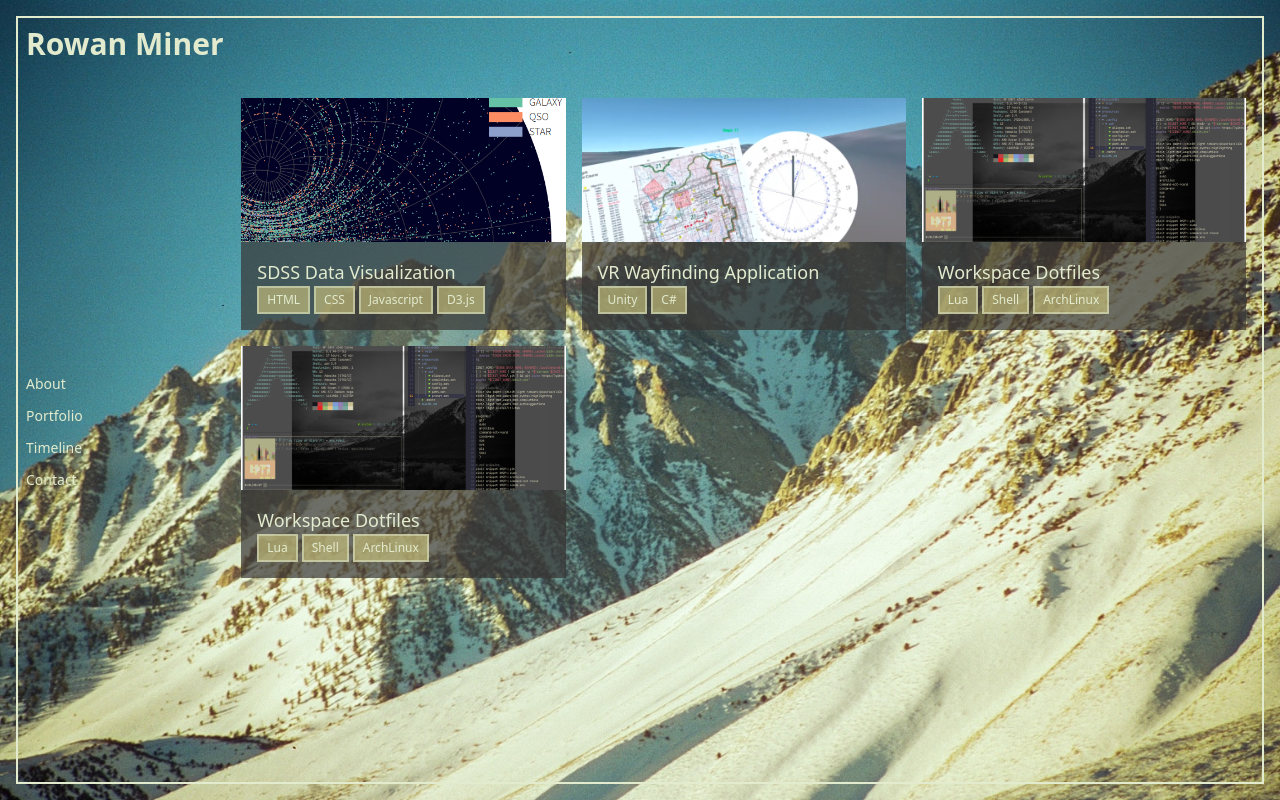
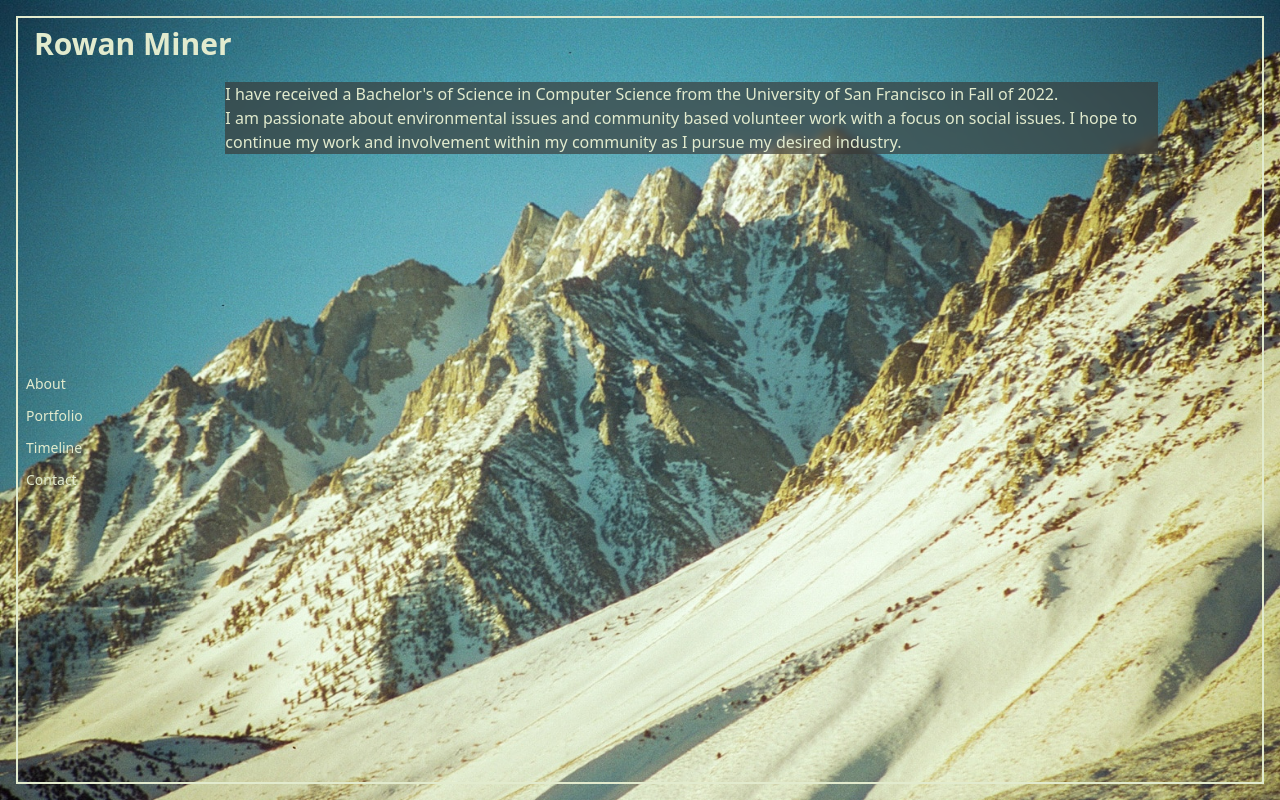
Before and after one commit to donaldminer/donaldminer.github.io, a React (Vite) app: page / in a window 1280 px wide. Both pictures are taken after a click on the item "About". Built offline with nearby package versions, Linux system fonts and the light colour scheme.

Commit message:
Working on Pane state management

```diff
--- a/src/components/About.jsx
+++ b/src/components/About.jsx
@@ -1,13 +1,11 @@
 export default function About() {
   return (
-    <section className="center absolute w-[50vw] translate-x-36 bg-black opacity-60">
-      <div className="center z-20 text-pretty p-4 opacity-100">
-        I have received a Bachelor&apos;s of Science in Computer Science from
-        the University of San Francisco in Fall of 2022.
-        <br />I am passionate about environmental issues and community based
-        volunteer work with a focus on social issues. I hope to continue my work
-        and involvement within my community as I pursue my desired industry.
-      </div>
-    </section>
+    <div className="text-pretty">
+      I have received a Bachelor&apos;s of Science in Computer Science from the
+      University of San Francisco in Fall of 2022.
+      <br />I am passionate about environmental issues and community based
+      volunteer work with a focus on social issues. I hope to continue my work
+      and involvement within my community as I pursue my desired industry.
+    </div>
   );
 }
--- a/src/components/Home.jsx
+++ b/src/components/Home.jsx
@@ -13,15 +13,11 @@ export default function Home() {
         <div className="grid h-full w-full grid-flow-col grid-cols-12 grid-rows-12 self-center border-2 border-white text-white">
           <div
             id="Heading"
-            className="col-span-12 text-nowrap p-2 text-3xl font-semibold"
+            className="col-span-12 text-nowrap px-4 py-2 text-3xl font-semibold"
           >
             Rowan Miner
           </div>
           <NavList />
-          {/* <Portfolio /> */}
-          {/*<Contact />
-        <Footer />
-        <Timeline /> */}
         </div>
       </div>
     </div>
--- a/src/components/NavList.jsx
+++ b/src/components/NavList.jsx
@@ -1,22 +1,40 @@
 import { About, Portfolio, Timeline, Contact } from "./index.js";
+import { useState } from "react";
 
 export default function NavList() {
+  const [activePanes, setActivePanes] = useState([]);
+
   const items = [
-    { id: 1, text: "About", pane: About },
-    { id: 2, text: "Portfolio", pane: Portfolio },
-    { id: 3, text: "Timeline", pane: Timeline },
-    { id: 4, text: "Contact", pane: Contact },
+    { id: 1, text: "About", pane: <About /> },
+    { id: 2, text: "Portfolio", pane: <Portfolio /> },
+    { id: 3, text: "Timeline", pane: <Timeline /> },
+    { id: 4, text: "Contact", pane: <Contact /> },
   ];
+  const handleClick = (pane) => {
+    if (activePanes.includes(pane)) {
+      setActivePanes(activePanes.filter((item) => item !== pane));
+    } else {
+      setActivePanes([...activePanes, pane]);
+    }
+  };
   return (
     <>
       <ul className="col-span-2 row-span-11 grid w-fit place-content-center p-2 text-sm font-medium">
         {items.map((item) => (
-          <li className="cursor-pointer py-1.5 hover:text-black" key={item.id}>
+          <li
+            className="cursor-pointer py-1.5 hover:text-black"
+            key={item.id}
+            onClick={() => handleClick(item.pane)}
+          >
             {item.text}
           </li>
         ))}
       </ul>
-      <Portfolio />
+      <section className="col-span-9 row-span-10 grid-cols-6 grid-rows-6">
+        <div className="flex-1 flex-row bg-black bg-opacity-65 backdrop-blur-sm">
+          {activePanes}
+        </div>
+      </section>
     </>
   );
 }
--- a/src/components/Portfolio.jsx
+++ b/src/components/Portfolio.jsx
@@ -3,8 +3,7 @@ import PortfolioItem from "./PortfolioItem";
 
 export default function Portfolio() {
   return (
-    <div className="col-span-10 row-span-10 p-2">
-      <div className="grid flex-none grid-flow-row place-content-evenly gap-4 p-2 sm:grid-cols-1 md:grid-cols-2 lg:grid-cols-3">
+    <div className="grid grid-flow-row place-content-evenly gap-4 p-2 sm:grid-cols-1 md:grid-cols-2 lg:grid-cols-3">
       {portfolio.map((item) => (
         <PortfolioItem
           key={item.title}
@@ -15,6 +14,5 @@ export default function Portfolio() {
         />
       ))}
     </div>
-    </div>
   );
 }
--- a/src/components/PortfolioItem.jsx
+++ b/src/components/PortfolioItem.jsx
@@ -1,6 +1,10 @@
-export default function PortfolioItem({ imgUrl, stack, title }) {
+export default function PortfolioItem({ imgUrl, stack, title, workUrl }) {
   return (
-    <a className="overflow-hidden bg-black bg-opacity-70">
+    <a
+      className="overflow-hidden bg-black bg-opacity-65"
+      href={workUrl}
+      target="_blank"
+    >
       <img
         src={imgUrl}
         alt="portfolio"
--- a/src/components/Timeline.jsx
+++ b/src/components/Timeline.jsx
@@ -3,7 +3,7 @@ import TimelineItem from "./TimelineItem";
 
 export default function Timeline() {
   return (
-    <div>
+    <div className="col-span-9 row-span-10 bg-black bg-opacity-65">
       {timeline.map((item) => (
         <TimelineItem
           key={item.title}
--- a/src/components/TimelineItem.jsx
+++ b/src/components/TimelineItem.jsx
@@ -1,17 +1,11 @@
 function TimelineItem({ year, title, duration, details }) {
   return (
-    <ol>
-      <li>
     <div>
-          <p>
       <span>{year}</span>
       <h3>{title}</h3>
       <div>{duration}</div>
-          </p>
       <p>{details}</p>
     </div>
-      </li>
-    </ol>
   );
 }
 
--- a/src/data/portfolio.js
+++ b/src/data/portfolio.js
@@ -18,10 +18,4 @@ export default [
     stack: ["Lua", "Shell", "ArchLinux"],
     workUrl: "https://github.com/donaldminer/dotfiles",
   },
-  {
-    title: "Workspace Dotfiles",
-    imgUrl: "/Dotfiles.png",
-    stack: ["Lua", "Shell", "ArchLinux"],
-    workUrl: "https://github.com/donaldminer/dotfiles",
-  },
 ];
```
Lines whose indentation alone changed are shown as unchanged.
